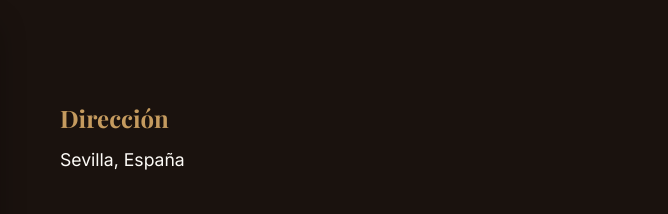
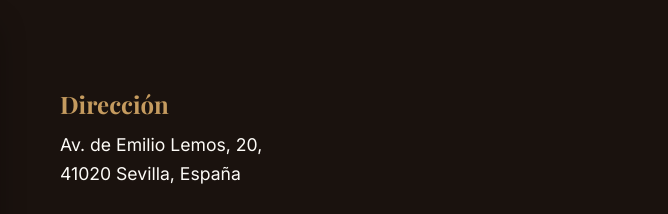
Before and after one commit to sheinx86/alestedelsur, a plain HTML site: page index.html in a window 1280 px wide. Shown: the part 1960-2174 px from the top of the page, 612-1280 px from the left. Drawn offline with nearby package versions, Linux system fonts and the light colour scheme; a web font is replaced by a local one.

Commit message:
Make address a clickable Google Maps link

```diff
--- a/index.html
+++ b/index.html
@@ -112,7 +112,7 @@
             <div class="contact-info">
                 <div class="contact-item">
                     <h3>Dirección</h3>
-                    <p>Sevilla, España</p>
+                    <p><a href="https://google.com/maps/place/Aleste+Del+Sur/@37.3753708,-5.9550582,12z/data=!4m6!3m5!1s0xd126f9031713739:0xd88c8b576a3892b6!8m2!3d37.4027252!4d-5.9219279!16s%2Fg%2F11yz0xv414?hl=es" target="_blank" style="color: var(--text-main); text-decoration: none; transition: color 0.3s;" onmouseover="this.style.color='var(--accent-bronze)'" onmouseout="this.style.color='var(--text-main)'">Av. de Emilio Lemos, 20,<br>41020 Sevilla, España</a></p>
                 </div>
                 <div class="contact-item">
                     <h3>Teléfono</h3>
```
